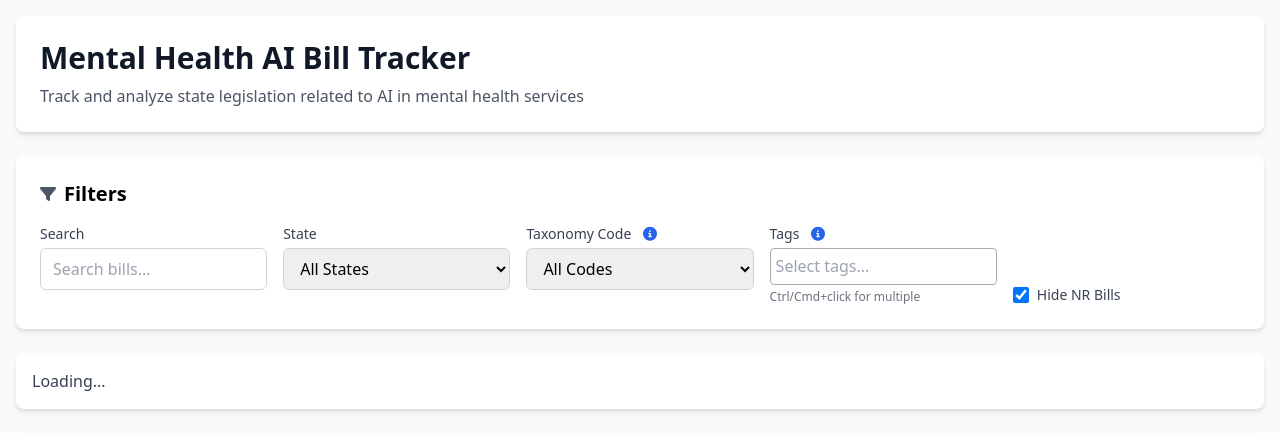
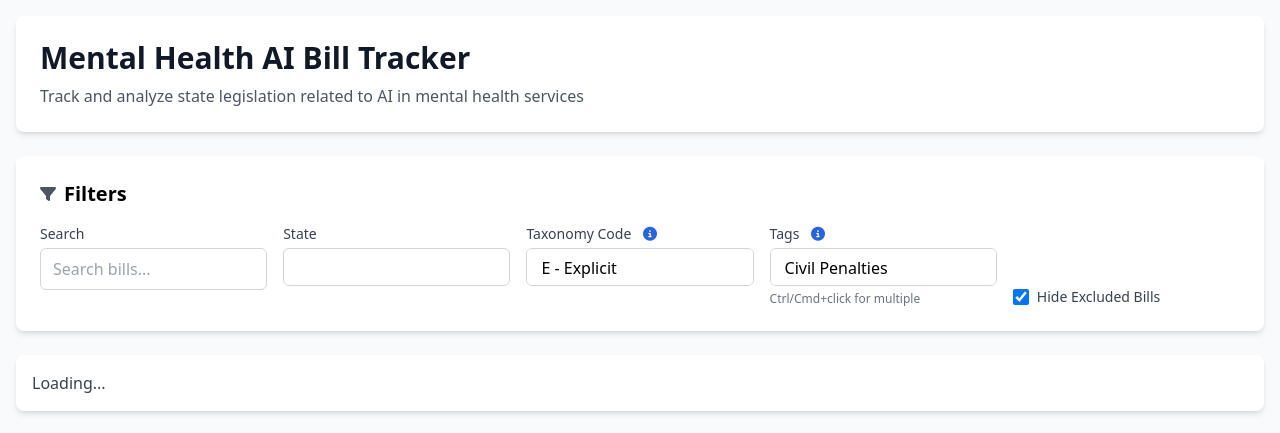
Before and after one commit to MattMatt27/Governing-AI-in-Mental-Health, a Flask app: page / in a window 1280 px wide. Shown: the top 433 px of the page. Run offline with Flask 3, Linux system fonts and the light colour scheme; a database or web service that is not in the repository returns one stand-in record (values such as "Sample title"); lists and menus that the app fills with data are empty; some libraries are stand-ins or nearby versions.

Commit message:
Convert all filters to multi-select

```diff
--- a/app.py
+++ b/app.py
@@ -177,25 +177,27 @@
     """API endpoint to get bills with filters"""
     try:
         # Get query parameters
-        state = request.args.get('state')
-        taxonomy_code = request.args.get('taxonomy_code')
+        states = request.args.getlist('state[]')
+        taxonomy_codes = request.args.getlist('taxonomy_code[]')
         search = request.args.get('search', '')
         hide_nr = request.args.get('hide_nr', 'true').lower() == 'true'
 
         # Get selected tags
         selected_tags = request.args.getlist('tags[]')
-
-        # Build WHERE clause
         where_conditions = []
         params = []
 
-        if state and state != 'all':
-            where_conditions.append("state = %s")
-            params.append(state)
+        # Handle multiple states
+        if states:
+            placeholders = ','.join(['%s'] * len(states))
+            where_conditions.append(f"state IN ({placeholders})")
+            params.extend(states)
 
-        if taxonomy_code and taxonomy_code != 'all':
-            where_conditions.append("taxonomy_code = %s")
-            params.append(taxonomy_code)
+        # Handle multiple taxonomy codes
+        if taxonomy_codes:
+            placeholders = ','.join(['%s'] * len(taxonomy_codes))
+            where_conditions.append(f"taxonomy_code IN ({placeholders})")
+            params.extend(taxonomy_codes)
 
         if hide_nr:
             where_conditions.append("taxonomy_code != 'NR'")
--- a/static/js/main.js
+++ b/static/js/main.js
@@ -2,6 +2,8 @@
 let allBills = [];
 let filteredBills = [];
 let selectedTags = new Set();
+let selectedStates = new Set();
+let selectedTaxonomies = new Set();
 let sortField = 'state';
 let sortDirection = 'asc';
 
@@ -19,10 +21,9 @@
     document.getElementById('hideNR').addEventListener('change', loadBills);
 });
 
-// Initialize tag filters
 function initializeFilters() {
+    // Initialize tag filter
     const tagFilterSelect = document.getElementById('tagFilter');
-
     Object.entries(tagDefinitions).forEach(([key, info]) => {
         const option = document.createElement('option');
         option.value = key;
@@ -30,19 +31,35 @@
         tagFilterSelect.appendChild(option);
     });
 
-    $('#tagFilter').select2({
-        placeholder: 'Select tags...',
-        allowClear: true,
-        width: '100%'
-    }).on('change', function() {
+    // Add event listeners for all multi-selects
+    tagFilterSelect.addEventListener('change', function() {
         selectedTags.clear();
-        const selected = $(this).val() || [];
-        selected.forEach(tag => selectedTags.add(tag));
+        for (let option of this.selectedOptions) {
+            selectedTags.add(option.value);
+        }
+        loadBills();
+    });
+
+    // State filter listener
+    document.getElementById('stateFilter').addEventListener('change', function() {
+        selectedStates.clear();
+        for (let option of this.selectedOptions) {
+            selectedStates.add(option.value);
+        }
+        loadBills();
+    });
+
+    // Taxonomy filter listener
+    document.getElementById('taxonomyFilter').addEventListener('change', function() {
+        selectedTaxonomies.clear();
+        for (let option of this.selectedOptions) {
+            selectedTaxonomies.add(option.value);
+        }
         loadBills();
     });
 }
 
-// Load states for dropdown
+// Load states for multi-select
 async function loadStates() {
     try {
         const response = await fetch('/api/states');
@@ -69,15 +86,22 @@
 
     const params = new URLSearchParams();
 
-    // Add filters
+    // Add search filter
     const search = document.getElementById('searchInput').value;
-    const state = document.getElementById('stateFilter').value;
-    const taxonomyCode = document.getElementById('taxonomyFilter').value;
+    if (search) params.append('search', search);
+
+    // Add selected states
+    if (selectedStates.size > 0) {
+        selectedStates.forEach(state => params.append('state[]', state));
+    }
+
+    // Add selected taxonomies
+    if (selectedTaxonomies.size > 0) {
+        selectedTaxonomies.forEach(taxonomy => params.append('taxonomy_code[]', taxonomy));
+    }
+
+    // Hide NR
     const hideNR = document.getElementById('hideNR').checked;
-
-    if (search) params.append('search', search);
-    if (state !== 'all') params.append('state', state);
-    if (taxonomyCode !== 'all') params.append('taxonomy_code', taxonomyCode);
     params.append('hide_nr', hideNR);
 
     // Add selected tags
@@ -186,10 +210,22 @@
 // Update results summary
 function updateSummary() {
     const summary = document.getElementById('resultsSummary');
-    const tagText = selectedTags.size > 0
-        ? ` with tags: ${Array.from(selectedTags).map(t => tagDefinitions[t].name).join(', ')}`
-        : '';
-    summary.innerHTML = `Showing <span class="font-semibold">${allBills.length}</span> bills${tagText}`;
+    let filters = [];
+
+    if (selectedStates.size > 0) {
+        filters.push(`States: ${Array.from(selectedStates).join(', ')}`);
+    }
+
+    if (selectedTaxonomies.size > 0) {
+        filters.push(`Taxonomy: ${Array.from(selectedTaxonomies).join(', ')}`);
+    }
+
+    if (selectedTags.size > 0) {
+        filters.push(`Tags: ${Array.from(selectedTags).map(t => tagDefinitions[t].name).join(', ')}`);
+    }
+
+    const filterText = filters.length > 0 ? ` (${filters.join('; ')})` : '';
+    summary.innerHTML = `Showing <span class="font-semibold">${allBills.length}</span> bills${filterText}`;
 }
 
 // Sort table
--- a/templates/index.html
+++ b/templates/index.html
@@ -37,8 +37,8 @@
                 <!-- State Filter -->
                 <div>
                     <label class="block text-sm font-medium text-gray-700 mb-1">State</label>
-                    <select id="stateFilter" class="w-full px-3 py-2 border border-gray-300 rounded-md focus:ring-blue-500 focus:border-blue-500">
-                        <option value="all">All States</option>
+                    <select id="stateFilter" multiple class="w-full px-3 py-2 border border-gray-300 rounded-md focus:ring-blue-500 focus:border-blue-500" style="height: 38px; overflow-y: auto;">
+                        <!-- Options will be populated by JavaScript -->
                     </select>
                 </div>
 
@@ -50,8 +50,7 @@
                             <i class="fas fa-info-circle"></i>
                         </button>
                     </label>
-                    <select id="taxonomyFilter" class="w-full px-3 py-2 border border-gray-300 rounded-md focus:ring-blue-500 focus:border-blue-500">
-                        <option value="all">All Codes</option>
+                    <select id="taxonomyFilter" multiple class="w-full px-3 py-2 border border-gray-300 rounded-md focus:ring-blue-500 focus:border-blue-500" style="height: 38px; overflow-y: auto;">
                         <option value="E">E - Explicit</option>
                         <option value="SR">SR - Substantively Relevant</option>
                         <option value="II">II - Incidentally Implicative</option>
@@ -78,7 +77,7 @@
                 <div class="flex items-end">
                     <label class="flex items-center">
                         <input type="checkbox" id="hideNR" checked class="mr-2 h-4 w-4 text-blue-600 focus:ring-blue-500 border-gray-300 rounded">
-                        <span class="text-sm font-medium text-gray-700">Hide NR Bills</span>
+                        <span class="text-sm font-medium text-gray-700">Hide Excluded Bills</span>
                     </label>
                 </div>
             </div>
```
